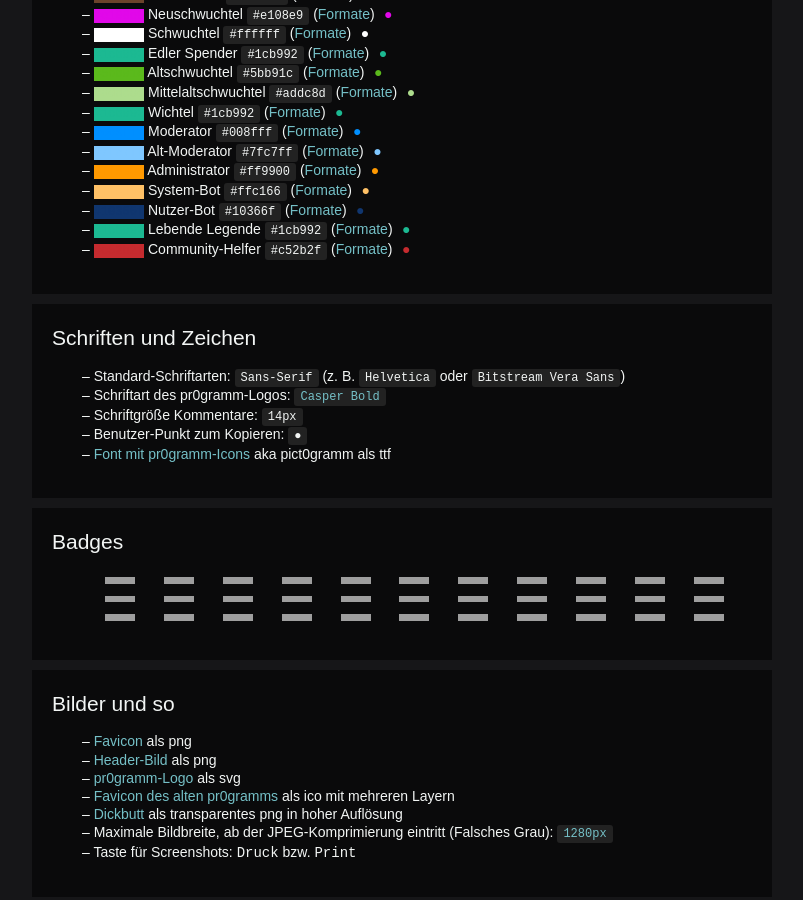
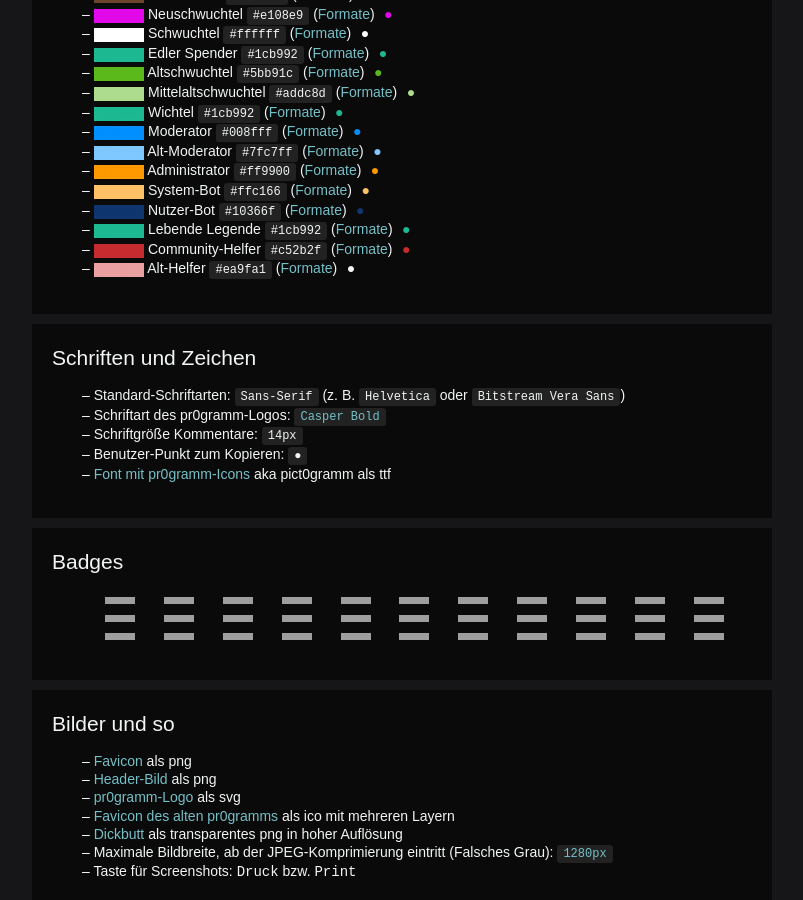
Before and after one commit to holzmaster/userscripts, a Jekyll site: the page built from eckdaten.html, in a window 1280 px wide and 900 px high, scrolled down 1077 px, cut to the strip 0-900 px from the top of the window. Shown: the whole strip, without its empty margins (238-1041 px from the left). Built offline with Jekyll 4.4.1, drawn with Linux system fonts in a browser that asks for light colours; grey boxes are pictures that could not be loaded.

Commit message:
Add Alt-Helfer

```diff
--- a/eckdaten.html
+++ b/eckdaten.html
@@ -63,6 +63,11 @@ user_titles:
     name: Community-Helfer
     css: um12
     color: c52b2f
+  -
+    name: Alt-Helfer
+    css: um15
+    color: ea9fa1
+
 pr0gramm_colors:
   -
     name: Richtiges Grau
```
